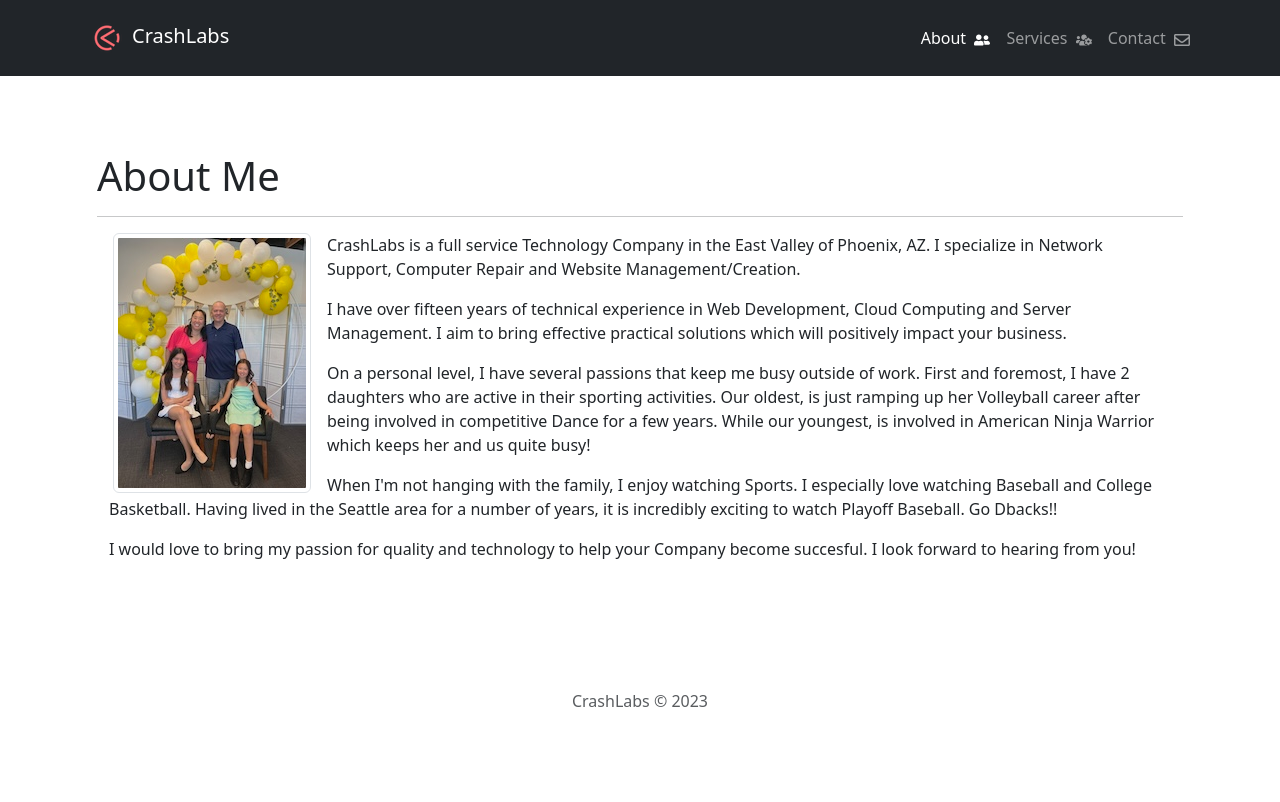
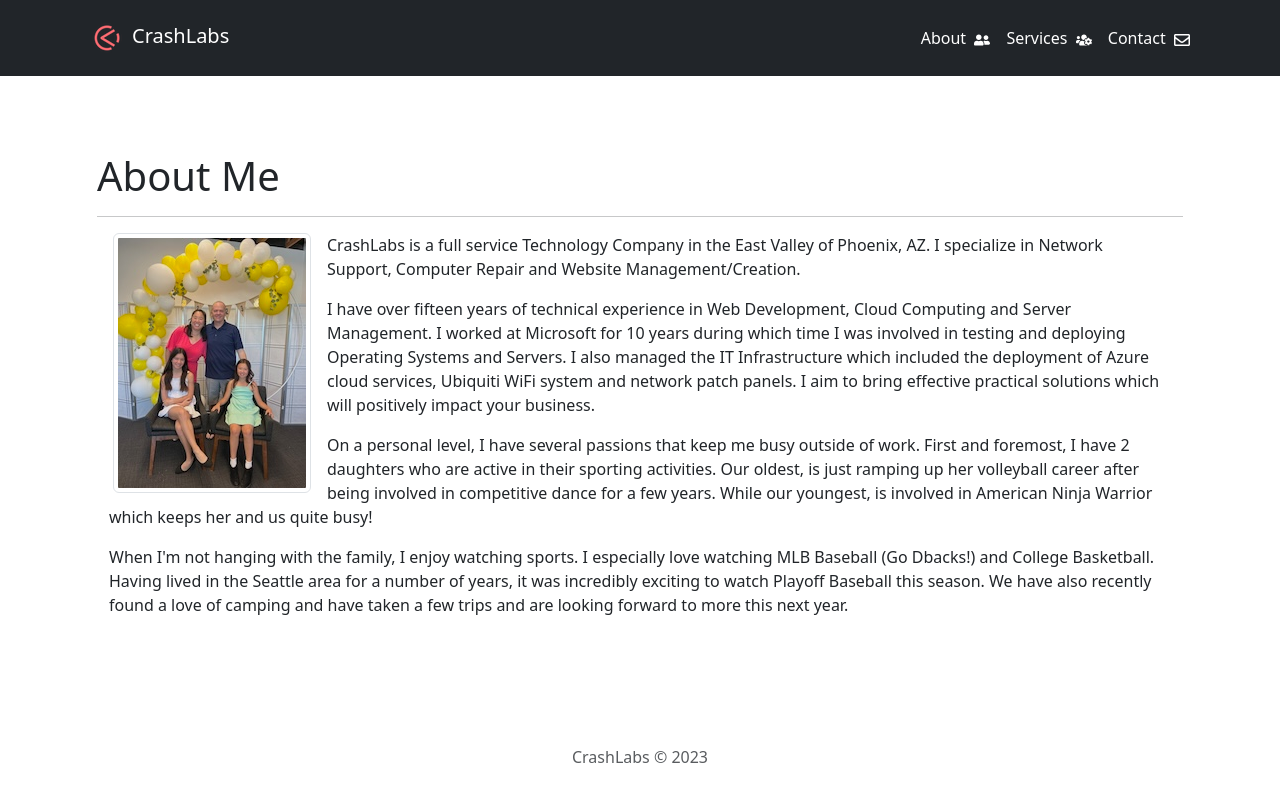
Before and after one commit to klleroy/crashlabs-home, a React (Vite) app: page /about in a window 1280 px wide. Shown: the top 802 px of the page. Built offline with nearby package versions, Linux system fonts and the light colour scheme.

Commit message:
Updated bio and navlink colors.

```diff
--- a/src/components/Header.jsx
+++ b/src/components/Header.jsx
@@ -18,19 +18,25 @@ const Header = () => {
 					<Navbar.Collapse id='basic-navbar-nav'>
 						<Nav className='ms-auto'>
 							<LinkContainer to='/about'>
-								<Nav.Link>
+								<Nav.Link
+									className={({ isActive }) => (isActive ? 'active' : '')}
+								>
 									About &nbsp;
 									<FaUserFriends />
 								</Nav.Link>
 							</LinkContainer>
 							<LinkContainer to='/services'>
-								<Nav.Link>
+								<Nav.Link
+									className={({ isActive }) => (isActive ? 'active' : '')}
+								>
 									Services &nbsp;
 									<FaUsersCog />
 								</Nav.Link>
 							</LinkContainer>
 							<LinkContainer to='/contact'>
-								<Nav.Link>
+								<Nav.Link
+									className={({ isActive }) => (isActive ? 'active' : '')}
+								>
 									Contact &nbsp;
 									<FaRegEnvelope />
 								</Nav.Link>
--- a/src/index.css
+++ b/src/index.css
@@ -1,5 +1,9 @@
 main > .container {
    padding: 60px 15px 0;
+}
+
+.nav-link {
+  color: #fff;
 }
 
 form {
--- a/src/pages/About.jsx
+++ b/src/pages/About.jsx
@@ -4,13 +4,11 @@ import family from '/images/family.jpeg';
 const bios = [
 	'CrashLabs is a full service Technology Company in the East Valley of Phoenix, AZ. I specialize in Network Support, Computer Repair and Website Management/Creation.',
 
-	'I have over fifteen years of technical experience in Web Development, Cloud Computing and Server Management. I aim to bring effective practical solutions which will positively impact your business.',
+	'I have over fifteen years of technical experience in Web Development, Cloud Computing and Server Management. I worked at Microsoft for 10 years during which time I was involved in testing and deploying Operating Systems and Servers. I also managed the IT Infrastructure which included the deployment of Azure cloud services, Ubiquiti WiFi system and network patch panels. I aim to bring effective practical solutions which will positively impact your business.',
 
-	'On a personal level, I have several passions that keep me busy outside of work. First and foremost, I have 2 daughters who are active in their sporting activities. Our oldest, is just ramping up her Volleyball career after being involved in competitive Dance for a few years. While our youngest, is involved in American Ninja Warrior which keeps her and us quite busy!',
+	'On a personal level, I have several passions that keep me busy outside of work. First and foremost, I have 2 daughters who are active in their sporting activities. Our oldest, is just ramping up her volleyball career after being involved in competitive dance for a few years. While our youngest, is involved in American Ninja Warrior which keeps her and us quite busy!',
 
-	"When I'm not hanging with the family, I enjoy watching Sports. I especially love watching Baseball and College Basketball. Having lived in the Seattle area for a number of years, it is incredibly exciting to watch Playoff Baseball. Go Dbacks!!",
-
-	'I would love to bring my passion for quality and technology to help your Company become succesful. I look forward to hearing from you!',
+	"When I'm not hanging with the family, I enjoy watching sports. I especially love watching MLB Baseball (Go Dbacks!) and College Basketball. Having lived in the Seattle area for a number of years, it was incredibly exciting to watch Playoff Baseball this season. We have also recently found a love of camping and have taken a few trips and are looking forward to more this next year.",
 ];
 
 const About = () => {
```
